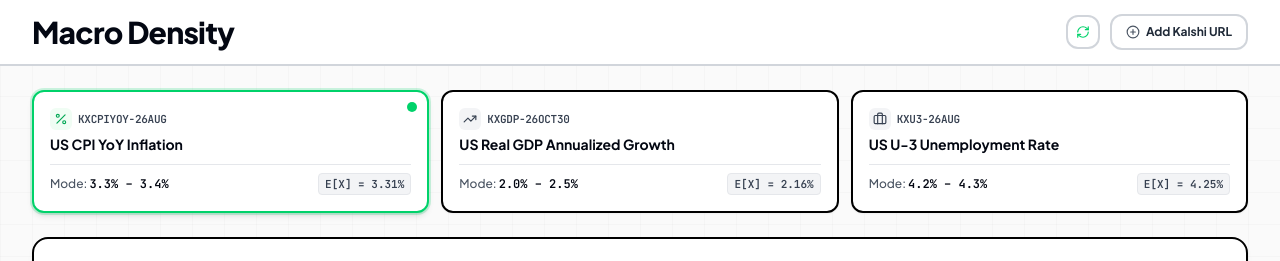
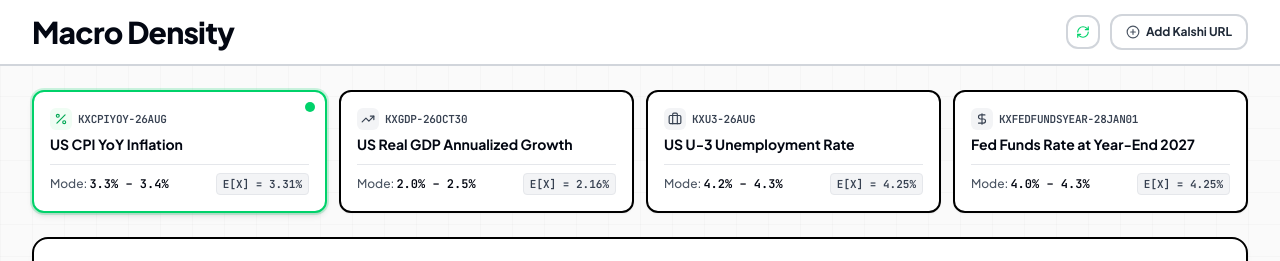
Before and after one commit to mokshnow/macro-density, a React (Vite) app: page / in a window 1280 px wide. Shown: the top 261 px of the page. Built offline with nearby package versions, Linux system fonts and the light colour scheme; no server answers.

Commit message:
feat(market): Add Fed Funds Rate at Year-End 2027 (KXFEDFUNDSYEAR-28JAN01) to core markets

```diff
--- a/api/kalshi.ts
+++ b/api/kalshi.ts
@@ -391,6 +391,30 @@ const CORE_EVENTS: {
       { timestamp: 'Aug 08', mean: 4.26, median: 4.25, stdDev: 0.13, confidence68: [4.13, 4.39], consensus: 4.25 },
     ],
   },
+  {
+    id: 'kxfedfundsyear-28jan01',
+    category: 'fed',
+    defaultEventTicker: 'KXFEDFUNDSYEAR-28JAN01',
+    seriesTicker: 'KXFEDFUNDSYEAR',
+    title: 'Fed Funds Rate at Year-End 2027',
+    subtitle: 'December 31, 2027 FOMC Policy Target Rate',
+    unit: '%',
+    unitSuffix: '%',
+    sourceAgency: 'Federal Reserve Board of Governors',
+    kalshiUrl: 'https://kalshi.com/markets/kxfedfundsyear/fed-funds-rate-at-year-end/kxfedfundsyear-28jan01',
+    consensus: [
+      { source: 'FOMC Median SEP (Dot Plot)', value: 3.88, date: 'Jun 2026', differenceFromKalshiMode: 0.20 },
+      { source: 'CME FedWatch Implied', value: 4.10, date: 'Aug 15, 2026', differenceFromKalshiMode: -0.02 },
+      { source: 'Primary Dealer Survey', value: 4.00, date: 'Aug 10, 2026', differenceFromKalshiMode: 0.08 },
+    ],
+    historicalSnapshots: [
+      { timestamp: 'May 2026', mean: 4.55, median: 4.50, stdDev: 0.65, confidence68: [3.90, 5.20], consensus: 4.25 },
+      { timestamp: 'Jun 2026', mean: 4.38, median: 4.35, stdDev: 0.60, confidence68: [3.78, 4.98], consensus: 4.15 },
+      { timestamp: 'Jul 2026', mean: 4.22, median: 4.20, stdDev: 0.55, confidence68: [3.67, 4.77], consensus: 4.00 },
+      { timestamp: 'Aug 01', mean: 4.14, median: 4.10, stdDev: 0.52, confidence68: [3.62, 4.66], consensus: 3.90 },
+      { timestamp: 'Aug 08', mean: 4.10, median: 4.05, stdDev: 0.50, confidence68: [3.60, 4.60], consensus: 3.88 },
+    ],
+  },
 ];
 
 let memoryCache: { timestamp: number; data: any } | null = null;
--- a/src/components/MarketSelector.tsx
+++ b/src/components/MarketSelector.tsx
@@ -21,6 +21,7 @@ export const MarketSelector: React.FC<MarketSelectorProps> = ({
         return <TrendingUp className="w-3.5 h-3.5" />;
       case 'labor':
         return <Briefcase className="w-3.5 h-3.5" />;
+      case 'fed':
       case 'rates':
         return <DollarSign className="w-3.5 h-3.5" />;
       default:
@@ -30,7 +31,7 @@ export const MarketSelector: React.FC<MarketSelectorProps> = ({
 
   return (
     <div className="w-full">
-      <div className="grid grid-cols-1 sm:grid-cols-3 lg:grid-cols-3 gap-3">
+      <div className="grid grid-cols-1 sm:grid-cols-2 lg:grid-cols-4 gap-3">
         {markets.map((market) => {
           const isSelected = market.id === selectedMarketId;
           return (
--- a/src/data/mockMarkets.ts
+++ b/src/data/mockMarkets.ts
@@ -299,8 +299,197 @@ const u3Contracts: StrikeContract[] = [
   },
 ];
 
+// 4. Fed Funds Rate at Year-End 2027 (KXFEDFUNDSYEAR-28JAN01)
+const fedContracts: StrikeContract[] = [
+  {
+    ticker: 'KXFEDFUNDSYEAR-28JAN01-T3.00',
+    title: 'Fed Funds Rate Above 3.00%',
+    strikeType: 'greater',
+    floorStrike: 3.0,
+    yesBid: 97,
+    yesAsk: 99,
+    lastPrice: 98,
+    noBid: 1,
+    noAsk: 3,
+    volume: 120000,
+    openInterest: 85000,
+    priceChange24h: 0.2,
+  },
+  {
+    ticker: 'KXFEDFUNDSYEAR-28JAN01-T3.25',
+    title: 'Fed Funds Rate Above 3.25%',
+    strikeType: 'greater',
+    floorStrike: 3.25,
+    yesBid: 93,
+    yesAsk: 95,
+    lastPrice: 94,
+    noBid: 5,
+    noAsk: 7,
+    volume: 180000,
+    openInterest: 110000,
+    priceChange24h: -0.5,
+  },
+  {
+    ticker: 'KXFEDFUNDSYEAR-28JAN01-T3.50',
+    title: 'Fed Funds Rate Above 3.50%',
+    strikeType: 'greater',
+    floorStrike: 3.5,
+    yesBid: 87,
+    yesAsk: 89,
+    lastPrice: 88,
+    noBid: 11,
+    noAsk: 13,
+    volume: 250000,
+    openInterest: 160000,
+    priceChange24h: 1.0,
+  },
+  {
+    ticker: 'KXFEDFUNDSYEAR-28JAN01-T3.75',
+    title: 'Fed Funds Rate Above 3.75%',
+    strikeType: 'greater',
+    floorStrike: 3.75,
+    yesBid: 75,
+    yesAsk: 77,
+    lastPrice: 76,
+    noBid: 23,
+    noAsk: 25,
+    volume: 310000,
+    openInterest: 210000,
+    priceChange24h: 2.1,
+  },
+  {
+    ticker: 'KXFEDFUNDSYEAR-28JAN01-T4.00',
+    title: 'Fed Funds Rate Above 4.00%',
+    strikeType: 'greater',
+    floorStrike: 4.0,
+    yesBid: 57,
+    yesAsk: 59,
+    lastPrice: 58,
+    noBid: 41,
+    noAsk: 43,
+    volume: 420000,
+    openInterest: 290000,
+    priceChange24h: -1.2,
+  },
+  {
+    ticker: 'KXFEDFUNDSYEAR-28JAN01-T4.25',
+    title: 'Fed Funds Rate Above 4.25%',
+    strikeType: 'greater',
+    floorStrike: 4.25,
+    yesBid: 37,
+    yesAsk: 39,
+    lastPrice: 38,
+    noBid: 61,
+    noAsk: 63,
+    volume: 340000,
+    openInterest: 230000,
+    priceChange24h: -2.0,
+  },
+  {
+    ticker: 'KXFEDFUNDSYEAR-28JAN01-T4.50',
+    title: 'Fed Funds Rate Above 4.50%',
+    strikeType: 'greater',
+    floorStrike: 4.5,
+    yesBid: 23,
+    yesAsk: 25,
+    lastPrice: 24,
+    noBid: 75,
+    noAsk: 77,
+    volume: 210000,
+    openInterest: 140000,
+    priceChange24h: -1.0,
+  },
+  {
+    ticker: 'KXFEDFUNDSYEAR-28JAN01-T4.75',
+    title: 'Fed Funds Rate Above 4.75%',
+    strikeType: 'greater',
+    floorStrike: 4.75,
+    yesBid: 17,
+    yesAsk: 19,
+    lastPrice: 18,
+    noBid: 81,
+    noAsk: 83,
+    volume: 150000,
+    openInterest: 95000,
+    priceChange24h: 0.5,
+  },
+  {
+    ticker: 'KXFEDFUNDSYEAR-28JAN01-T5.00',
+    title: 'Fed Funds Rate Above 5.00%',
+    strikeType: 'greater',
+    floorStrike: 5.0,
+    yesBid: 16,
+    yesAsk: 17,
+    lastPrice: 16,
+    noBid: 83,
+    noAsk: 84,
+    volume: 98000,
+    openInterest: 62000,
+    priceChange24h: -0.8,
+  },
+  {
+    ticker: 'KXFEDFUNDSYEAR-28JAN01-T5.25',
+    title: 'Fed Funds Rate Above 5.25%',
+    strikeType: 'greater',
+    floorStrike: 5.25,
+    yesBid: 15,
+    yesAsk: 17,
+    lastPrice: 16,
+    noBid: 83,
+    noAsk: 85,
+    volume: 81000,
+    openInterest: 36000,
+    priceChange24h: 0.0,
+  },
+  {
+    ticker: 'KXFEDFUNDSYEAR-28JAN01-T5.50',
+    title: 'Fed Funds Rate Above 5.50%',
+    strikeType: 'greater',
+    floorStrike: 5.5,
+    yesBid: 13,
+    yesAsk: 14,
+    lastPrice: 13,
+    noBid: 86,
+    noAsk: 87,
+    volume: 59000,
+    openInterest: 41000,
+    priceChange24h: -0.4,
+  },
+  {
+    ticker: 'KXFEDFUNDSYEAR-28JAN01-T5.75',
+    title: 'Fed Funds Rate Above 5.75%',
+    strikeType: 'greater',
+    floorStrike: 5.75,
+    yesBid: 5,
+    yesAsk: 6,
+    lastPrice: 6,
+    noBid: 94,
+    noAsk: 95,
+    volume: 171000,
+    openInterest: 56000,
+    priceChange24h: 0.1,
+  },
+  {
+    ticker: 'KXFEDFUNDSYEAR-28JAN01-T6.00',
+    title: 'Fed Funds Rate Above 6.00%',
+    strikeType: 'greater',
+    floorStrike: 6.0,
+    yesBid: 5,
+    yesAsk: 6,
+    lastPrice: 5,
+    noBid: 94,
+    noAsk: 95,
+    volume: 59000,
+    openInterest: 29000,
+    priceChange24h: 0.0,
+  },
+];
+
 const u3Bins = deriveBinsFromCumulativeStrikes(u3Contracts, '%');
 const u3Moments = calculateStatisticalMoments(u3Bins, '%');
+
+const fedBins = deriveBinsFromCumulativeStrikes(fedContracts, '%');
+const fedMoments = calculateStatisticalMoments(fedBins, '%');
 
 export const INITIAL_MACRO_MARKETS: MacroMarket[] = [
   {
@@ -433,4 +622,50 @@ export const INITIAL_MACRO_MARKETS: MacroMarket[] = [
     isLive: false,
     isSnapshot: true,
   },
+  {
+    id: 'kxfedfundsyear-28jan01',
+    ticker: 'KXFEDFUNDSYEAR',
+    eventTicker: 'KXFEDFUNDSYEAR-28JAN01',
+    title: 'Fed Funds Rate at Year-End 2027',
+    subtitle: 'December 31, 2027 FOMC Policy Target Rate',
+    category: 'fed',
+    unit: '%',
+    unitSuffix: '%',
+    kalshiUrl: 'https://kalshi.com/markets/kxfedfundsyear/fed-funds-rate-at-year-end/kxfedfundsyear-28jan01',
+    settlementDate: '2028-01-01',
+    releaseTime: '02:00 PM EDT',
+    sourceAgency: 'Federal Reserve Board of Governors',
+    status: 'active',
+    totalVolume: 2298000,
+    totalOpenInterest: 1538000,
+    contracts: fedContracts,
+    bins: fedBins,
+    moments: fedMoments,
+    consensus: [
+      { source: 'FOMC Median SEP (Dot Plot)', value: 3.88, date: 'Jun 2026', differenceFromKalshiMode: 0.20 },
+      { source: 'CME FedWatch Implied', value: 4.10, date: 'Aug 15, 2026', differenceFromKalshiMode: -0.02 },
+      { source: 'Primary Dealer Survey', value: 4.00, date: 'Aug 10, 2026', differenceFromKalshiMode: 0.08 },
+    ],
+    historicalForecastMean: [
+      { timestamp: 'May 2026', mean: 4.55 },
+      { timestamp: 'Jun 2026', mean: 4.38 },
+      { timestamp: 'Jul 2026', mean: 4.22 },
+      { timestamp: 'Aug 01', mean: 4.14 },
+      { timestamp: 'Aug 08', mean: 4.10 },
+      { timestamp: 'Current', mean: 4.08 },
+    ],
+    historicalSnapshots: [
+      { timestamp: 'May 2026', mean: 4.55, median: 4.50, stdDev: 0.65, confidence68: [3.90, 5.20], consensus: 4.25 },
+      { timestamp: 'Jun 2026', mean: 4.38, median: 4.35, stdDev: 0.60, confidence68: [3.78, 4.98], consensus: 4.15 },
+      { timestamp: 'Jul 2026', mean: 4.22, median: 4.20, stdDev: 0.55, confidence68: [3.67, 4.77], consensus: 4.00 },
+      { timestamp: 'Aug 01', mean: 4.14, median: 4.10, stdDev: 0.52, confidence68: [3.62, 4.66], consensus: 3.90 },
+      { timestamp: 'Aug 08', mean: 4.10, median: 4.05, stdDev: 0.50, confidence68: [3.60, 4.60], consensus: 3.88 },
+      { timestamp: 'Current', mean: 4.08, median: 4.05, stdDev: 0.48, confidence68: [3.60, 4.56], consensus: 3.88 },
+    ],
+    description: 'Directly traded prediction market distribution for the upper bound of the federal funds target rate range at year-end 2027.',
+    summary: 'Market-implied expected value of 4.08% vs. FOMC Median SEP (Dot Plot) of 3.88% (+20 bps spread). Modal mass is centered at 3.75%–4.25%. Tail risk prices a high terminal rate threshold (> 5.00%) at 16% probability (+0.38 skew).',
+    lastUpdated: new Date().toISOString(),
+    isLive: false,
+    isSnapshot: true,
+  },
 ];
```
